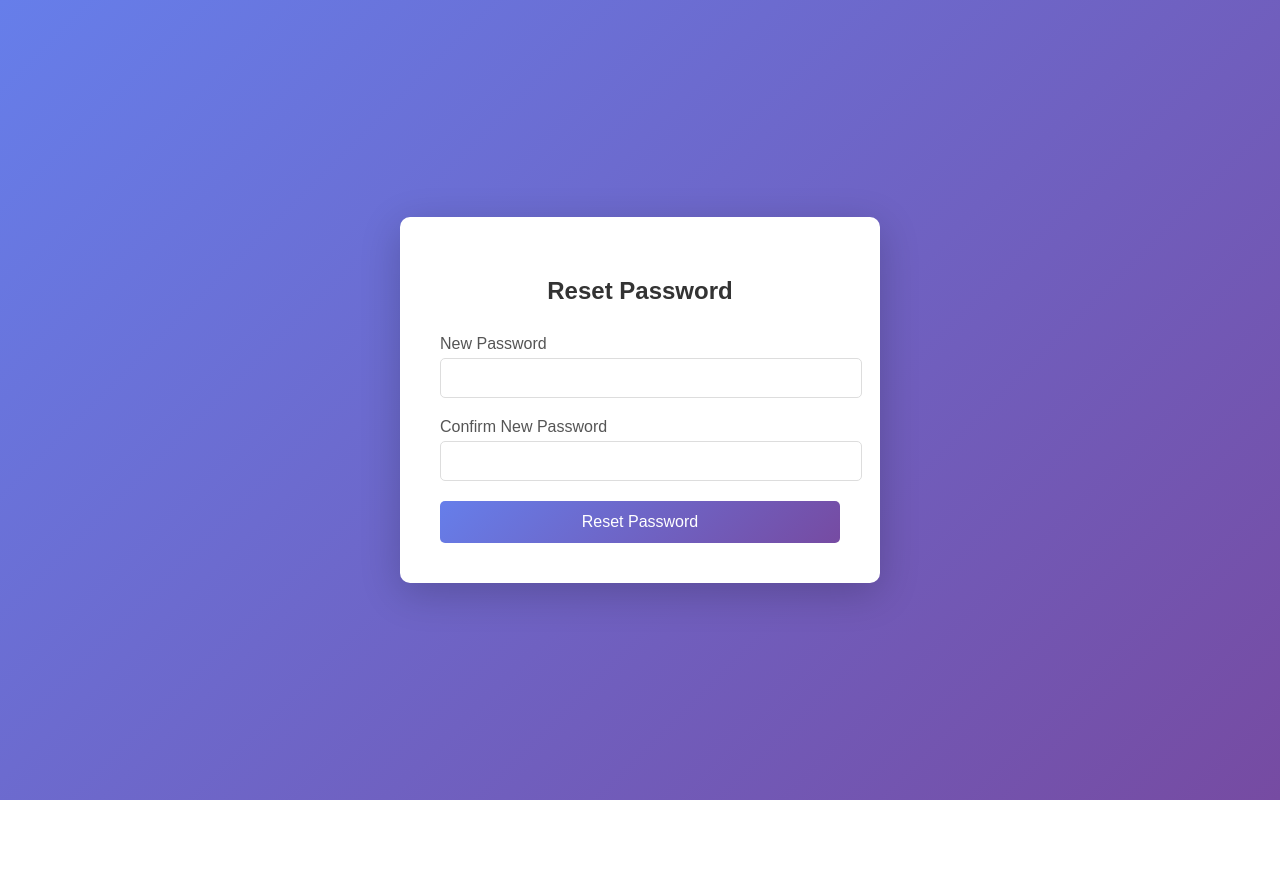
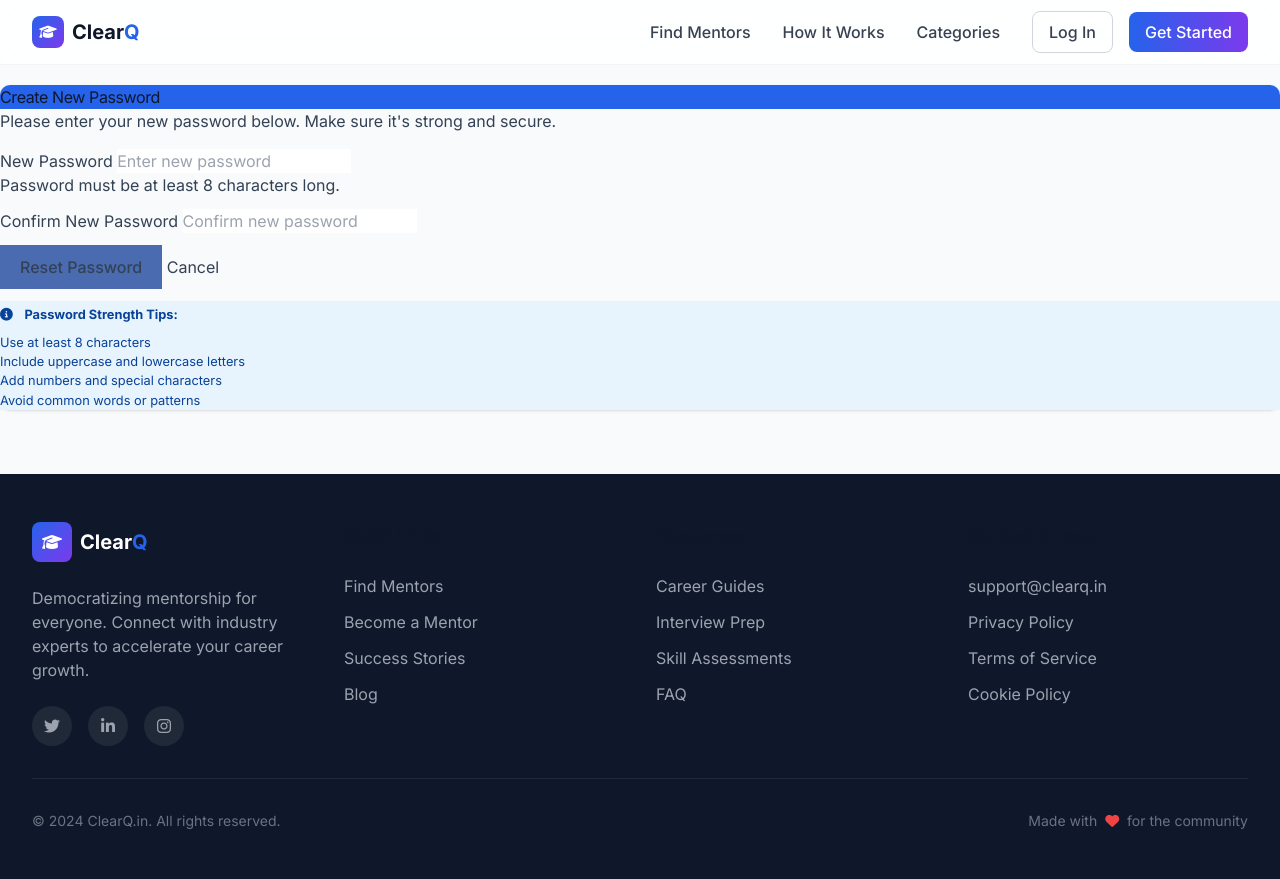
Before and after one commit to Abhidesh12/clearQ, a Flask app: template templates/reset_password.html in a window 1280 px wide. Before the commit the page ends 800 px from the top, so only its background shows below. Run offline with Flask 3, Linux system fonts and the light colour scheme; the template is opened without the code that fills it, so the values that code supplies are empty; some libraries are stand-ins or nearby versions.

Commit message:
Update reset_password.html

```diff
--- a/templates/reset_password.html
+++ b/templates/reset_password.html
@@ -1,98 +1,123 @@
-<!DOCTYPE html>
-<html lang="en">
-<head>
-    <meta charset="UTF-8">
-    <meta name="viewport" content="width=device-width, initial-scale=1.0">
-    <title>Reset Password - ClearQ</title>
-    <style>
-        body {
-            font-family: Arial, sans-serif;
-            background: linear-gradient(135deg, #667eea 0%, #764ba2 100%);
-            display: flex;
-            justify-content: center;
-            align-items: center;
-            min-height: 100vh;
-            margin: 0;
-        }
-        .container {
-            background: white;
-            padding: 40px;
-            border-radius: 10px;
-            box-shadow: 0 10px 40px rgba(0,0,0,0.2);
-            width: 100%;
-            max-width: 400px;
-        }
-        h2 {
-            text-align: center;
-            color: #333;
-            margin-bottom: 30px;
-        }
-        .form-group {
-            margin-bottom: 20px;
-        }
-        label {
-            display: block;
-            margin-bottom: 5px;
-            color: #555;
-        }
-        input {
-            width: 100%;
-            padding: 10px;
-            border: 1px solid #ddd;
-            border-radius: 5px;
-            font-size: 16px;
-        }
-        button {
-            width: 100%;
-            padding: 12px;
-            background: linear-gradient(135deg, #667eea 0%, #764ba2 100%);
-            color: white;
-            border: none;
-            border-radius: 5px;
-            font-size: 16px;
-            cursor: pointer;
-        }
-        button:hover {
-            opacity: 0.9;
-        }
-        .alert {
-            padding: 10px;
-            margin-bottom: 20px;
-            border-radius: 5px;
-        }
-        .alert-danger {
-            background: #f8d7da;
-            color: #721c24;
-        }
-    </style>
-</head>
-<body>
-    <div class="container">
-        <h2>Reset Password</h2>
+{% extends "base.html" %}
 
+{% block title %}Reset Password - ClearQ{% endblock %}
+
+{% block content %}
+<div class="container mt-5">
+    <div class="row justify-content-center">
+        <div class="col-md-6">
+            <div class="card shadow">
+                <div class="card-header bg-primary text-white">
+                    <h4 class="mb-0">Create New Password</h4>
+                </div>
+                <div class="card-body">
                     {% with messages = get_flashed_messages(with_categories=true) %}
                         {% if messages %}
                             {% for category, message in messages %}
-                    <div class="alert alert-{{ category if category != 'message' else 'info' }}">
+                                <div class="alert alert-{{ category }} alert-dismissible fade show" role="alert">
                                     {{ message }}
+                                    <button type="button" class="btn-close" data-bs-dismiss="alert" aria-label="Close"></button>
                                 </div>
                             {% endfor %}
                         {% endif %}
                     {% endwith %}
 
+                    <p class="text-muted mb-4">
+                        Please enter your new password below. Make sure it's strong and secure.
+                    </p>
+
                     <form method="POST" action="{{ url_for('reset_password', token=token) }}">
-            <div class="form-group">
-                <label for="password">New Password</label>
-                <input type="password" id="password" name="password" required minlength="6">
+                        <div class="mb-3">
+                            <label for="password" class="form-label">New Password</label>
+                            <input type="password" class="form-control" id="password" name="password" required
+                                   minlength="8" placeholder="Enter new password">
+                            <div class="form-text">
+                                Password must be at least 8 characters long.
+                            </div>
                         </div>
 
-            <div class="form-group">
-                <label for="confirm_password">Confirm New Password</label>
-                <input type="password" id="confirm_password" name="confirm_password" required minlength="6">
+                        <div class="mb-3">
+                            <label for="confirm_password" class="form-label">Confirm New Password</label>
+                            <input type="password" class="form-control" id="confirm_password" name="confirm_password" required
+                                   placeholder="Confirm new password">
                         </div>
 
-            <button type="submit">Reset Password</button>
+                        <div class="d-grid gap-2">
+                            <button type="submit" class="btn btn-primary">Reset Password</button>
+                            <a href="{{ url_for('login') }}" class="btn btn-outline-secondary">Cancel</a>
+                        </div>
                     </form>
+
+                    <div class="mt-3">
+                        <div class="alert alert-info">
+                            <small>
+                                <i class="fas fa-info-circle me-2"></i>
+                                <strong>Password Strength Tips:</strong>
+                                <ul class="mb-0 mt-2">
+                                    <li>Use at least 8 characters</li>
+                                    <li>Include uppercase and lowercase letters</li>
+                                    <li>Add numbers and special characters</li>
+                                    <li>Avoid common words or patterns</li>
+                                </ul>
+                            </small>
                         </div>
-</body>
-</html>
+                    </div>
+                </div>
+            </div>
+        </div>
+    </div>
+</div>
+
+<script>
+// Password confirmation validation
+document.addEventListener('DOMContentLoaded', function() {
+    const password = document.getElementById('password');
+    const confirmPassword = document.getElementById('confirm_password');
+
+    function validatePasswords() {
+        if (password.value !== confirmPassword.value) {
+            confirmPassword.setCustomValidity("Passwords don't match");
+        } else {
+            confirmPassword.setCustomValidity('');
+        }
+    }
+
+    password.addEventListener('change', validatePasswords);
+    confirmPassword.addEventListener('keyup', validatePasswords);
+});
+</script>
+
+<style>
+.card {
+    border-radius: 10px;
+    border: none;
+}
+
+.card-header {
+    border-radius: 10px 10px 0 0 !important;
+}
+
+.btn-primary {
+    background-color: #4a6baf;
+    border-color: #4a6baf;
+    padding: 10px 20px;
+    font-weight: 500;
+}
+
+.btn-primary:hover {
+    background-color: #3a5a9f;
+    border-color: #3a5a9f;
+}
+
+.form-control:focus {
+    border-color: #4a6baf;
+    box-shadow: 0 0 0 0.2rem rgba(74, 107, 175, 0.25);
+}
+
+.alert-info {
+    background-color: #e8f4fd;
+    border-color: #b6d4fe;
+    color: #084298;
+}
+</style>
+{% endblock %}
```
Lines whose indentation alone changed are shown as unchanged.
